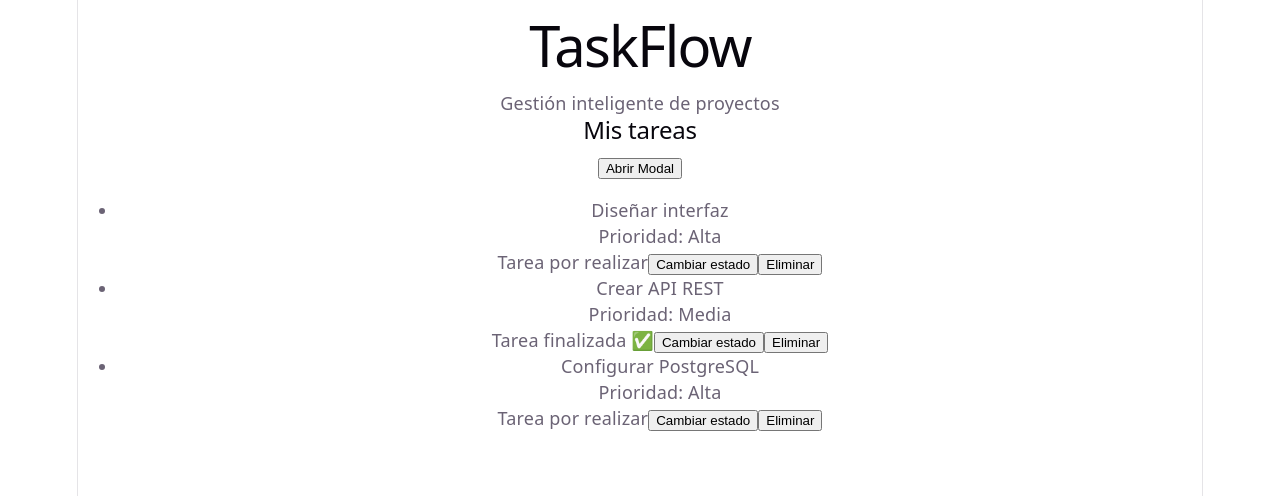
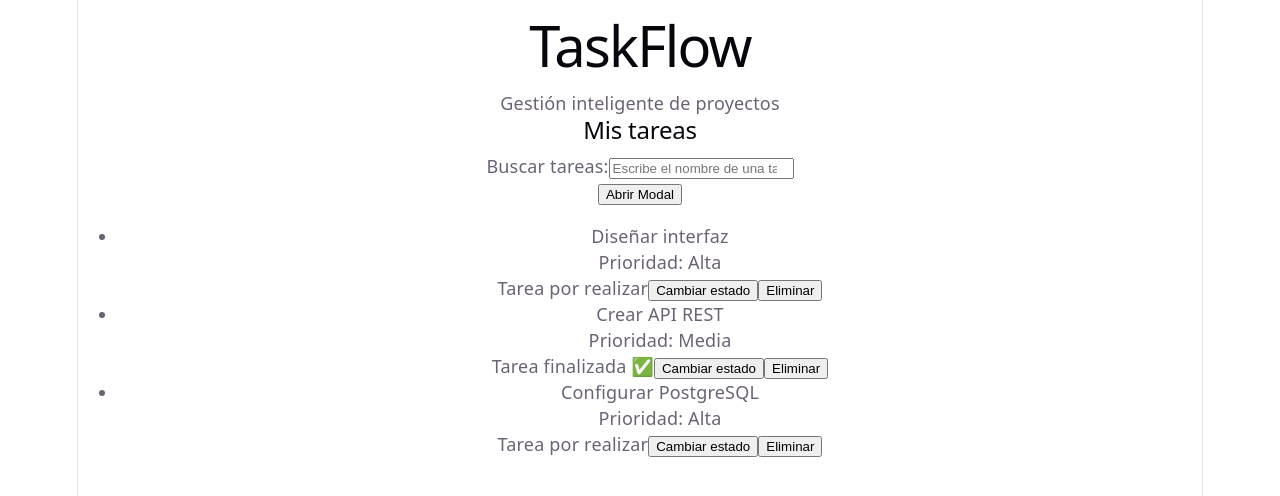
Before and after one commit to argeypetter/taskflow-react, a React (Vite) app: page / in a window 1280 px wide. Shown: the top 496 px of the page. Built offline with nearby package versions, Linux system fonts and the light colour scheme.

Commit message:
TaskFlow dynamic search completed

```diff
--- a/src/components/List.jsx
+++ b/src/components/List.jsx
@@ -2,6 +2,7 @@
 import { task } from '../data/data.js';
 import TaskItem from './TaskItem.jsx';
 import TaskModal from './TaskForm.jsx';
+import TaskSearch from './TaskSearch.jsx';
 import { useState, useEffect } from 'react';
 
 export default function List() {
@@ -9,6 +10,9 @@ export default function List() {
     // Controla la visibilidad del modal.
     // false = cerrado, true = abierto.
     const [isModalOpen, setIsModalOpen] = useState(false);
+    //
+
+    const [searchTerm, setSearchTerm] = useState('')
 
     // Inicializa el estado recuperando las tareas de localStorage.
     // Esta función solo se ejecuta al inicializar el estado.
@@ -85,8 +89,24 @@ export default function List() {
         );
     };
 
+    const onSearch = (texto) => {
+        setSearchTerm(texto)
+    }
+
+    const tareasFiltradas = aux.filter(dat =>
+        dat.nombre.toLowerCase().includes(
+            searchTerm.toLowerCase()
+        )
+    );
+
     return (
         <>
+            {/* Busquedad de tareas */}
+            <TaskSearch
+                searchTerm={searchTerm}
+                onSearch={onSearch}
+            />
+
             {/* Botón para abrir el formulario de nuevas tareas */}
             <button onClick={abrirModal}>
                 Abrir Modal
@@ -94,7 +114,7 @@ export default function List() {
 
             {/* Renderiza la lista de tareas */}
             <ul>
-                {aux.map(dat => (
+                {tareasFiltradas.map(dat => (
                     <TaskItem
                         key={dat.id}
                         dat={dat}
--- a/src/components/TaskForm.jsx
+++ b/src/components/TaskForm.jsx
@@ -49,10 +49,11 @@ export default function TaskModal({ onClose, onAddTask }) {
 
                     {/* Campo controlado para escribir el nombre */}
                     <input
-                        type="text"
+                        type="text" required
                         value={nombre}
                         onChange={(e) => setNombre(e.target.value)}
                         placeholder="Ej. Aprender React"
+                        maxLength={100}
                     />
 
                     <label>Prioridad</label>
--- /dev/null
+++ b/src/components/TaskSearch.jsx
@@ -0,0 +1,17 @@
+export default function TaskSearch({ searchTerm, onSearch }) {
+    return (
+        <search>
+            <label htmlFor="campo-busqueda">
+                Buscar tareas:
+            </label>
+
+            <input
+                id="campo-busqueda"
+                type="search"
+                value={searchTerm}
+                onChange={(e) => onSearch(e.target.value)}
+                placeholder="Escribe el nombre de una tarea..."
+            />
+        </search>
+    );
+}
```
Lines whose indentation alone changed are shown as unchanged.
